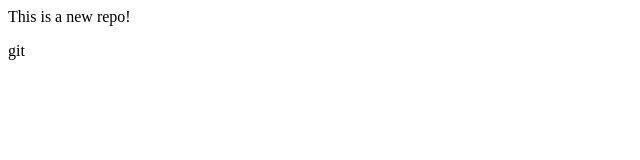
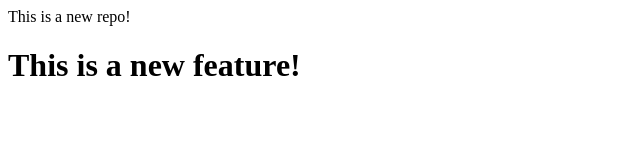
Before and after one commit to kvivekvardhan/local-repo, a plain HTML site: page index.html in a window 1280 px wide. Shown: the whole page, without its empty margins (0-640 px from the left). Drawn offline with Linux system fonts and the light colour scheme.

Commit message:
added a h1 of new feature

```diff
--- a/index.html
+++ b/index.html
@@ -1,2 +1,2 @@
 <p>This is a new repo!</p>
-git
+<h1>This is a new feature!</h1>
```
